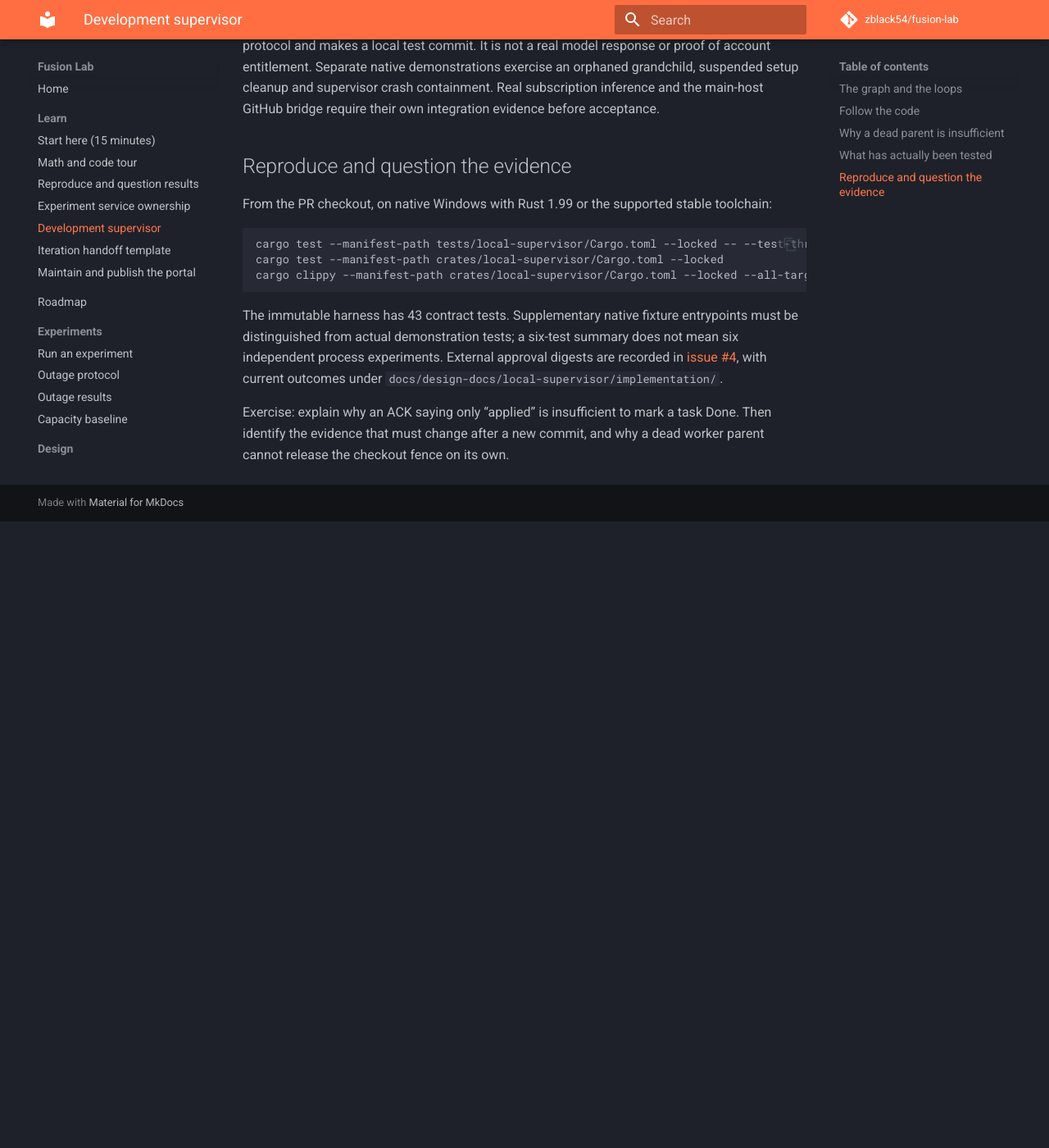
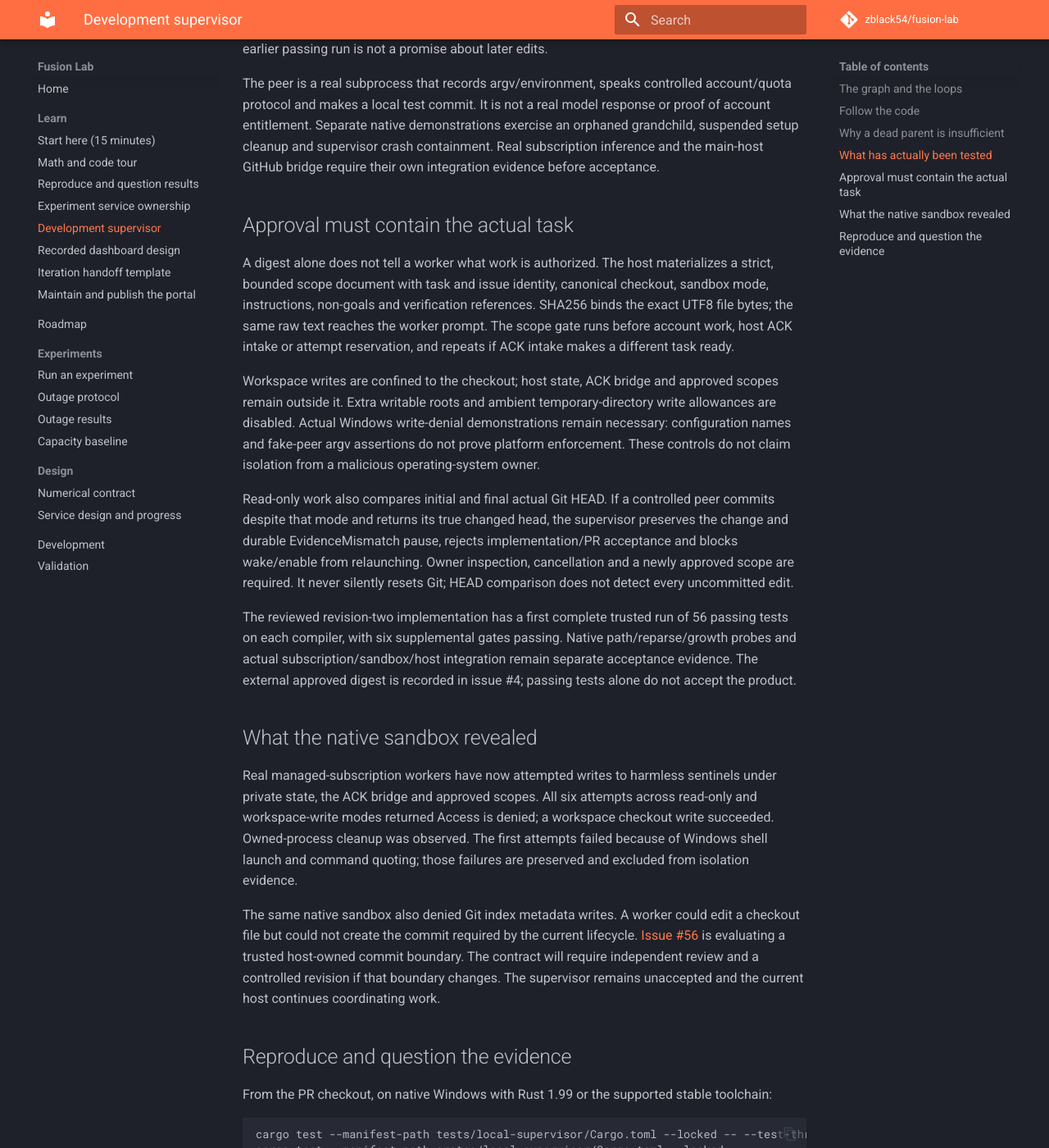
Before and after one commit to zblack54/fusion-lab, an MkDocs documentation site: the page built from docs/learn/supervisor.md, in a window 1280 px wide and 1400 px high, scrolled down 1961 px. Shown: the whole window at 82% size. Built offline with MkDocs 1.6.1 and Material for MkDocs 9.7.7, drawn with Linux system fonts in a browser that asks for light colours; comment, search, counter and statistics services are not loaded; before the commit the page ends 2597 px from its top, so only the background shows below that; some of the changed text lies outside the part shown.

Commit message:
Explain verified sandbox and dashboard evidence with remaining acceptance gaps (#58)

````diff
--- a/docs/learn/supervisor.md
+++ b/docs/learn/supervisor.md
@@ -8,7 +8,7 @@
 
 | Boundary | Owner | Evidence required to cross it |
 |---|---|---|
-| Ready → running | Supervisor | Durable claim, exclusive checkout ownership, enabled controls and fresh managed-subscription quota |
+| Ready → running | Supervisor | Hash-bound approved scope, private host-control isolation, durable claim, exclusive checkout ownership, enabled controls and fresh managed-subscription quota |
 | Running → implemented | Owned worker adapter | Normal completed turn, valid output schema, matching task and actual Git head, confirmed process cleanup |
 | Implemented → verified/reviewed | Main host | Actual checks and independent review tied to the exact head |
 | Reviewed → done | Host bridge | Matching applied merge acknowledgment, check/review references and merge SHA |
@@ -18,7 +18,7 @@
 
 ## Follow the code
 
-`crates/local-supervisor/src/storage.rs` owns durable transactions and writer fencing. `bridge.rs` validates typed host evidence and exports/imports atomic files. `account.rs` reads managed ChatGPT account/quota through an owned app-server child. `worker.rs` drives one native cycle. `native.rs` owns Windows Job Object membership and cleanup proof. `main.rs` exposes local controls; it does not register an operating-system schedule.
+`crates/local-supervisor/src/storage.rs` owns durable transactions and writer fencing. `bridge.rs` validates typed host evidence and exports/imports atomic files. `account.rs` reads managed ChatGPT account/quota through an owned app-server child. `scope.rs` validates exact approved file bytes, task/issue/checkout identity, bounded prompt and control-root isolation. `worker.rs` drives one native cycle. `native.rs` owns Windows Job Object membership and cleanup proof. `main.rs` exposes local controls; it does not register an operating-system schedule.
 
 The current host chat still coordinates GitHub actions and recovery. A standalone worker has no assumed GitHub connector access. Subscription credentials remain managed by Codex; the supervisor does not read credential files and strips provider/API-key environment overrides. Model selection is explicit; quota exhaustion never triggers a paid fallback or credit purchase.
 
@@ -34,6 +34,22 @@
 
 The peer is a real subprocess that records argv/environment, speaks controlled account/quota protocol and makes a local test commit. It is not a real model response or proof of account entitlement. Separate native demonstrations exercise an orphaned grandchild, suspended setup cleanup and supervisor crash containment. Real subscription inference and the main-host GitHub bridge require their own integration evidence before acceptance.
 
+## Approval must contain the actual task
+
+A digest alone does not tell a worker what work is authorized. The host materializes a strict, bounded scope document with task and issue identity, canonical checkout, sandbox mode, instructions, non-goals and verification references. SHA256 binds the exact UTF8 file bytes; the same raw text reaches the worker prompt. The scope gate runs before account work, host ACK intake or attempt reservation, and repeats if ACK intake makes a different task ready.
+
+Workspace writes are confined to the checkout; host state, ACK bridge and approved scopes remain outside it. Extra writable roots and ambient temporary-directory write allowances are disabled. Actual Windows write-denial demonstrations remain necessary: configuration names and fake-peer argv assertions do not prove platform enforcement. These controls do not claim isolation from a malicious operating-system owner.
+
+Read-only work also compares initial and final actual Git HEAD. If a controlled peer commits despite that mode and returns its true changed head, the supervisor preserves the change and durable EvidenceMismatch pause, rejects implementation/PR acceptance and blocks wake/enable from relaunching. Owner inspection, cancellation and a newly approved scope are required. It never silently resets Git; HEAD comparison does not detect every uncommitted edit.
+
+The reviewed revision-two implementation has a first complete trusted run of 56 passing tests on each compiler, with six supplemental gates passing. Native path/reparse/growth probes and actual subscription/sandbox/host integration remain separate acceptance evidence. The external approved digest is recorded in issue #4; passing tests alone do not accept the product.
+
+## What the native sandbox revealed
+
+Real managed-subscription workers have now attempted writes to harmless sentinels under private state, the ACK bridge and approved scopes. All six attempts across read-only and workspace-write modes returned Access is denied; a workspace checkout write succeeded. Owned-process cleanup was observed. The first attempts failed because of Windows shell launch and command quoting; those failures are preserved and excluded from isolation evidence.
+
+The same native sandbox also denied Git index metadata writes. A worker could edit a checkout file but could not create the commit required by the current lifecycle. [Issue #56](https://github.com/zblack54/fusion-lab/issues/56) is evaluating a trusted host-owned commit boundary. The contract will require independent review and a controlled revision if that boundary changes. The supervisor remains unaccepted and the current host continues coordinating work.
+
 ## Reproduce and question the evidence
 
 From the PR checkout, on native Windows with Rust 1.99 or the supported stable toolchain:
@@ -44,6 +60,6 @@
 cargo clippy --manifest-path crates/local-supervisor/Cargo.toml --locked --all-targets -- -D warnings
 ```
 
-The immutable harness has 43 contract tests. Supplementary native fixture entrypoints must be distinguished from actual demonstration tests; a six-test summary does not mean six independent process experiments. External approval digests are recorded in [issue #4](https://github.com/zblack54/fusion-lab/issues/4), with current outcomes under `docs/design-docs/local-supervisor/implementation/`.
+The current revision-two immutable harness has 56 contract tests; the original 43 remain, with 13 scope/isolation and read-only mutation cases added. Supplementary native fixture entrypoints must be distinguished from actual demonstration tests; a six-test summary does not mean six independent process experiments. External approval digests are recorded in [issue #4](https://github.com/zblack54/fusion-lab/issues/4), with current outcomes under `docs/design-docs/local-supervisor/implementation/`.
 
 Exercise: explain why an ACK saying only “applied” is insufficient to mark a task Done. Then identify the evidence that must change after a new commit, and why a dead worker parent cannot release the checkout fence on its own.
--- a/mkdocs.yml
+++ b/mkdocs.yml
@@ -26,6 +26,7 @@
       - Reproduce and question results: learn/research.md
       - Experiment service ownership: learn/experiment-service.md
       - Development supervisor: learn/supervisor.md
+      - Recorded dashboard design: learn/dashboard.md
       - Iteration handoff template: learn/iteration-handoff.md
       - Maintain and publish the portal: learn/portal-operations.md
   - Roadmap: roadmap.md
````
Also changed, not shown: docs/learn/dashboard.md (added, +47 -0 lines), docs/learn/index.md (+1 -2 lines), docs/roadmap.md (+6 -2 lines).
